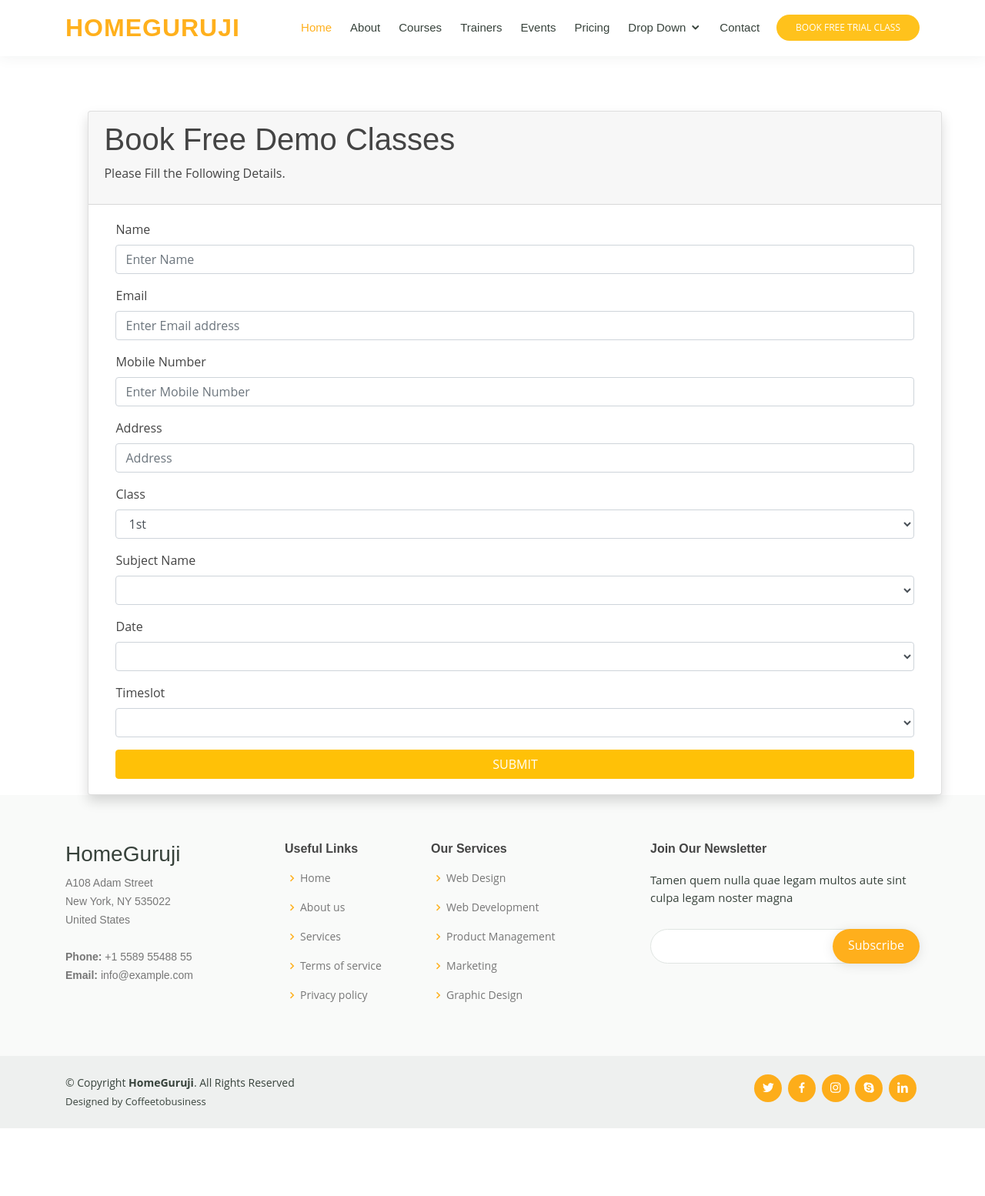
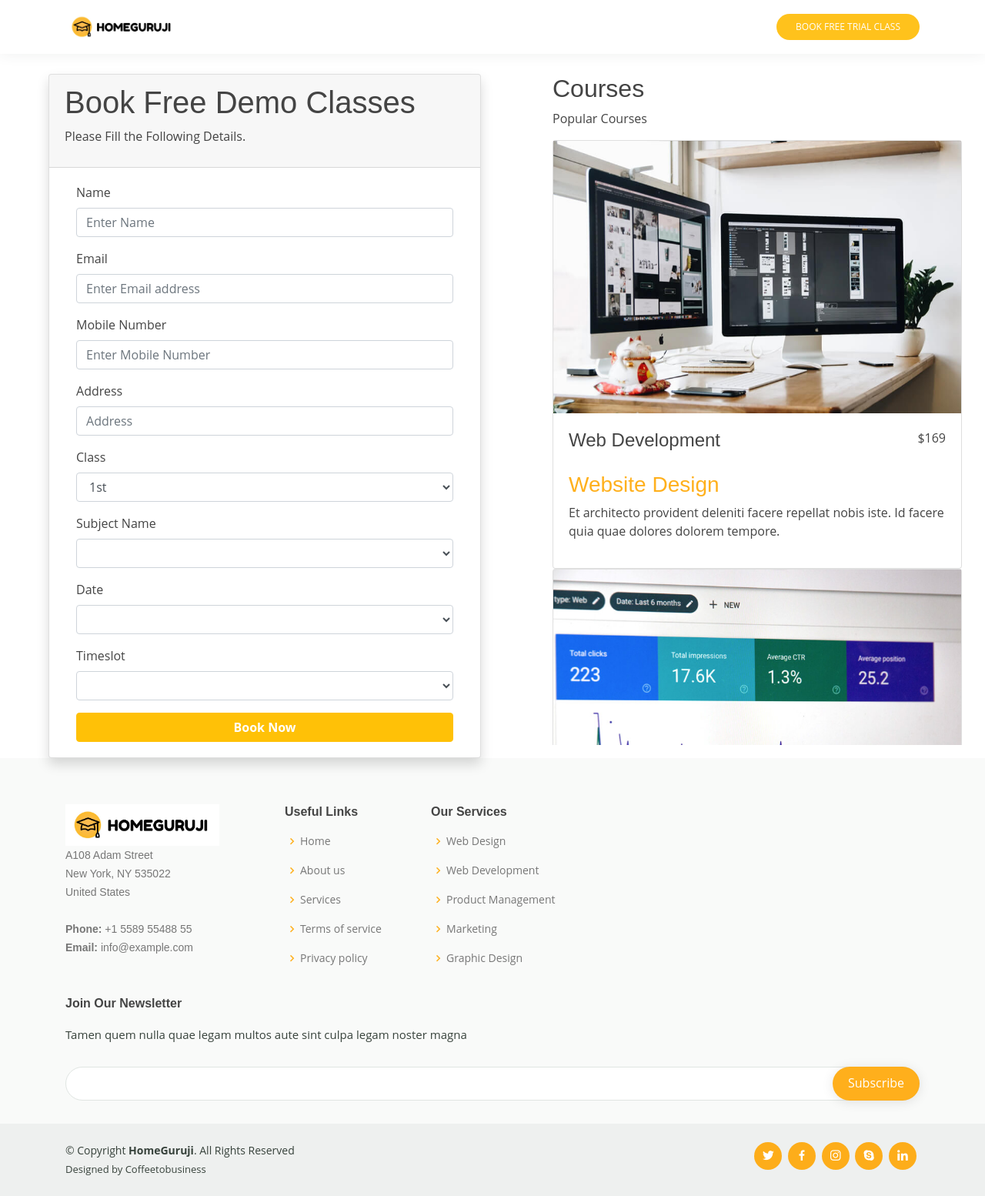
Before and after one commit to cptiwari20/homeguruji, a plain HTML site: page form.html in a window 1280 px wide. Shown: the whole page at 77% size. Before the commit the page ends 1466 px from the top, so only its background shows below. Drawn offline with nearby package versions, Linux system fonts and the light colour scheme; some packages are replaced by stand-ins of ours; no server answers; a script that the page names is missing.

Commit message:
Updated contact us page

```diff
--- a/assets/css/style.css
+++ b/assets/css/style.css
@@ -1616,3 +1616,14 @@ section {
   color: #fff;
   text-decoration: none;
 }
+
+
+/* Form Page*/
+
+.form-image-container{
+  display: flex;
+  overflow: auto;
+  align-items: center;
+  width: 100%;
+  height: 920px;
+}
--- a/form.html
+++ b/form.html
@@ -32,11 +32,15 @@
     <!-- ======= Header ======= -->
     <header id="header" class="fixed-top">
       <div class="container d-flex align-items-center">
-        <h1 class="logo mr-auto"><a href="index.html">HomeGuruji</a></h1>
+        <div class="logo mr-auto">
+          <a href="index.html"
+            ><img class="guruji-logo" src="./assets/img/logo2.jpeg" alt=""
+          /></a>
+        </div>
         <!-- Uncomment below if you prefer to use an image logo -->
         <!-- <a href="index.html" class="logo mr-auto"><img src="assets/img/logo.png" alt="" class="img-fluid"></a>-->
 
-        <nav class="nav-menu d-none d-lg-block">
+        <!-- <nav class="nav-menu d-none d-lg-block">
           <ul>
             <li class="active"><a href="index.html">Home</a></li>
             <li><a href="about.html">About</a></li>
@@ -65,23 +69,22 @@
             </li>
             <li><a href="contact.html">Contact</a></li>
           </ul>
-        </nav>
+        </nav> -->
         <!-- .nav-menu -->
 
         <a href="form.html" class="get-started-btn"> BOOK FREE TRIAL CLASS</a>
       </div>
     </header>
     <!-- End Header -->
-    <div class="d-flex">
-      .img-div
-      <div class="container pt-5 mt-5">
+    <div class="row mx-5 pt-5">
+      <div class="container col-sm-12 col-md-6">
         <div class="card shadow mt-5">
           <div class="card-header">
             <h1>Book Free Demo Classes</h1>
             <p>Please Fill the Following Details.</p>
           </div>
           <div class="card-body">
-            <form class="form" action="/action_page.php">
+            <form id="bookDemoform" class="form" action="#">
               <div class="container">
                 <div class="form-group">
                   <label for="formName">Name</label>
@@ -112,9 +115,9 @@
                   <input
                     class="form-control mb-2"
                     id="mobileNumber"
-                    type="number"
-                    min="10"
-                    max="10"
+                    type="tel"
+                    minlength="10"
+                    maxlength="10"
                     placeholder="Enter Mobile Number"
                     name="number"
                     required
@@ -217,16 +220,116 @@
 
                 <div class="clearfix">
                   <button
-                    type="button"
+                    type="submit"
                     class="btn btn-block btn-warning text-white submit-button"
                   >
-                    SUBMIT
+                    <b>Book Now</b>
                   </button>
                   <!-- <button type="submit" class="signupbtn">Sign Up</button> -->
                 </div>
               </div>
             </form>
           </div>
+        </div>
+      </div>
+      <div class="container col-sm-12 col-md-6">
+        <div class="">
+          <!-- <img class="img-fluid" src="./assets/img/events-2.jpg" alt=""> -->
+
+          <!-- <section id="popular-courses" class="courses">-->
+
+            <div class="row justify-content-center mx-5 form-image-container">
+              <div class="container pt-5">
+               <div class="">
+                 <h2>Courses</h2>
+                 <p>Popular Courses</p>
+               </div>
+              </div>
+              <div class="col-sm-12 d-flex align-items-stretch">
+                  <div class="course-item card">
+                    <img
+                      src="assets/img/course-1.jpg"
+                      class="img-fluid"
+                      alt="..."
+                    />
+                    <div class="course-content card-body">
+                      <div
+                        class="d-flex justify-content-between align-items-center mb-3"
+                      >
+                        <h4>Web Development</h4>
+                        <p class="price">$169</p>
+                      </div>
+
+                      <h3><a href="course-details.html">Website Design</a></h3>
+                      <p>
+                        Et architecto provident deleniti facere repellat nobis iste.
+                        Id facere quia quae dolores dolorem tempore.
+                      </p>
+
+                    </div>
+                  </div>
+                </div>
+                <!-- End Course Item-->
+
+                <div
+                  class="col-sm-12 d-flex align-items-stretch mt-4 mt-md-0"
+                >
+                  <div class="course-item card">
+                    <img
+                      src="assets/img/course-2.jpg"
+                      class="img-fluid"
+                      alt="..."
+                    />
+                    <div class="course-content card-body">
+                      <div
+                        class="d-flex justify-content-between align-items-center mb-3"
+                      >
+                        <h4>Marketing</h4>
+                        <p class="price">$250</p>
+                      </div>
+
+                      <h3>
+                        <a href="course-details.html">Search Engine Optimization</a>
+                      </h3>
+                      <p>
+                        Et architecto provident deleniti facere repellat nobis iste.
+                        Id facere quia quae dolores dolorem tempore.
+                      </p>
+
+                    </div>
+                  </div>
+                </div>
+                <!-- End Course Item-->
+
+                <div
+                  class="col-sm-12 d-flex align-items-stretch mt-4 mt-lg-0"
+                >
+                  <div class="course-item card">
+                    <img
+                      src="assets/img/course-3.jpg"
+                      class="img-fluid"
+                      alt="..."
+                    />
+                    <div class="course-content card-body">
+                      <div
+                        class="d-flex justify-content-between align-items-center mb-3"
+                      >
+                        <h4>Content</h4>
+                        <p class="price">$180</p>
+                      </div>
+
+                      <h3><a href="course-details.html">Copywriting</a></h3>
+                      <p>
+                        Et architecto provident deleniti facere repellat nobis iste.
+                        Id facere quia quae dolores dolorem tempore.
+                      </p>
+                    </div>
+                  </div>
+                </div>
+                <!-- End Course Item-->
+              </div>
+            <!-- </div>
+          </section> -->
         </div>
       </div>
     </div>
@@ -237,7 +340,11 @@
         <div class="container">
           <div class="row">
             <div class="col-lg-3 col-md-6 footer-contact">
-              <h3>HomeGuruji</h3>
+              <div class="logo mr-auto">
+                <a href="index.html"
+                  ><img class="guruji-logo" src="./assets/img/logo2.jpeg" alt=""
+                /></a>
+              </div>
               <p>
                 A108 Adam Street <br />
                 New York, NY 535022<br />
@@ -294,7 +401,7 @@
               </ul>
             </div>
 
-            <div class="col-lg-4 col-md-6 footer-newsletter">
+            <div class="col-sm-12 footer-newsletter">
               <h4>Join Our Newsletter</h4>
               <p>
                 Tamen quem nulla quae legam multos aute sint culpa legam noster
@@ -376,7 +483,7 @@
           const { data } = await makeRequest(
             `https://us-central1-homeguruji-3edb8.cloudfunctions.net/getAllData`
           );
-          console.log({ data });
+          // console.log({ data });
           let subject = $("#subject");
           let dates = $("#date");
           let timeslot = $("#timeslot");
@@ -401,7 +508,9 @@
         }
       });
 
-      $(".submit-button").on("click", async function () {
+      $("#bookDemoform").submit(async function (e) {
+        e.preventDefault()
+        $('.submit-button').text('Please wait..')
         let address = $("#address").val();
         let email = $("#email").val();
         let name = $("#formName").val();
@@ -425,8 +534,11 @@
           const res = await makeRequest(
             `https://us-central1-homeguruji-3edb8.cloudfunctions.net/bookDemo?class=${selected_class}&subject=${subject}&date=${date}&timeslot=${timeslot}&parentPhoneNumber=${mobileNumber}&parentsEmailAddress=${email}&studentsFullName=${name}`
           );
-          console.log({ res });
+          // console.log({ res });
+
+          $('.submit-button').text('Please wait..')
           if (res.status) {
+            $('.submit-button').text('We have recieved your request!')
             return Swal.fire({
               title: "Success!",
               text: "Thank you!",
@@ -436,9 +548,18 @@
               window.location.href = "/";
             });
           }
+          $('.submit-button').text('Retry')
+          return Swal.fire({
+            title: "Error!",
+            text: "Unable to submit your form",
+            icon: "error",
+            confirmButtonText: "Retry",
+          });
+
 
           console.log(res);
         } catch (error) {
+          $('.submit-button').text('Retry')
           console.log(error);
           return Swal.fire({
             title: "Error!",
```
